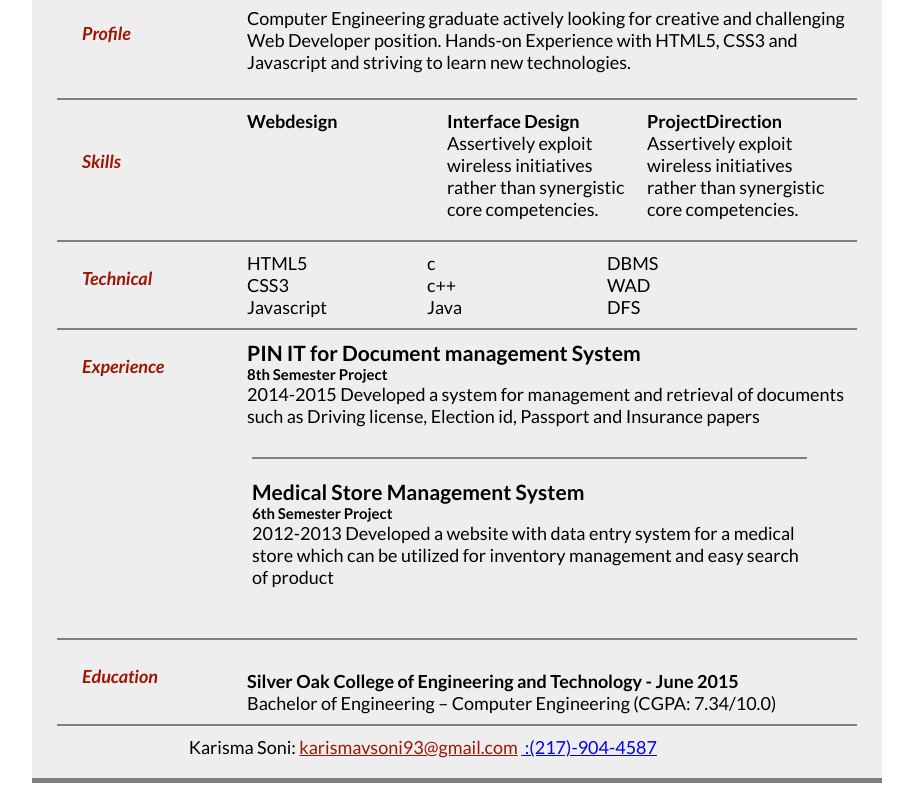
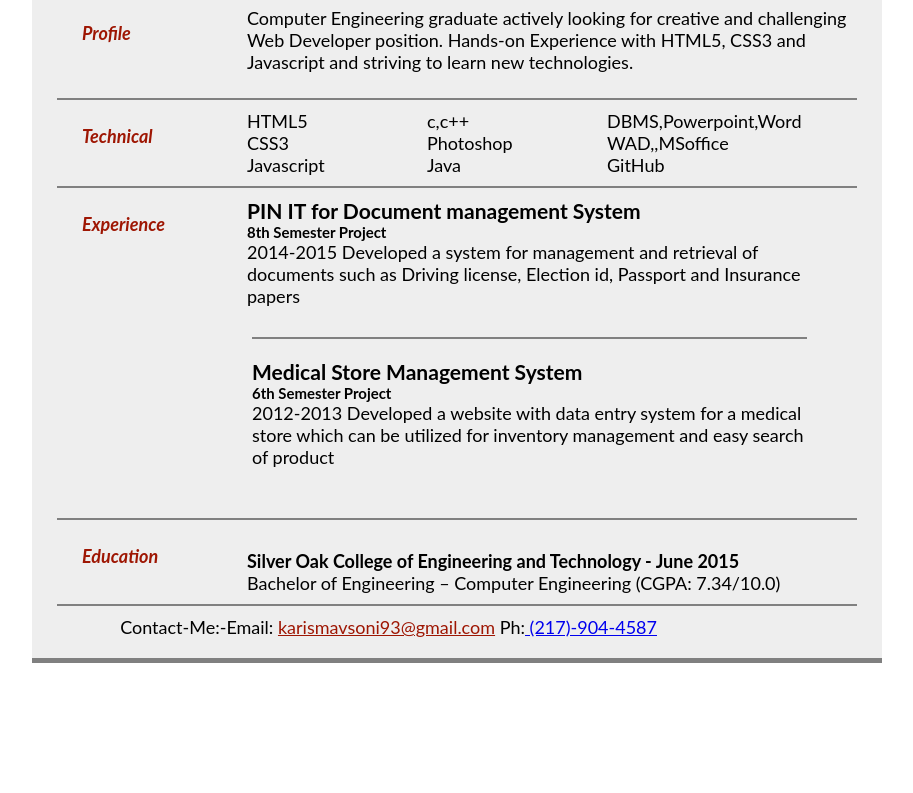
Before and after one commit to KarismaSoni/mywebsite, a plain HTML site: page index.html in a window 1280 px wide. Shown: the part 284-1077 px from the top of the page, without its empty margins (183-1096 px from the left). After the commit the page ends 957 px from the top, so only its background shows below. Drawn offline with Linux system fonts and the light colour scheme.

Commit message:
resume
some changes in skill title from my ga homework1

```diff
--- a/index.html
+++ b/index.html
@@ -2,9 +2,9 @@
 <html>
 <head>
 	<meta name="viewport" content="width=device-width, initial-scale=1.0"/>
-	<title>My Website!!</title>
+	<title>MyResume</title>
 	<link rel="stylesheet" type="text/css" href="main.css"/>
-	<link href='http://fonts.googleapis.com/css?family=Lato:400,400italic,700,700italic' rel='stylesheet' type='text/css'>
+	<link href='http://fonts.googleapis.com/css?family=Open+Sans:400,700,700italic,400italic' rel='stylesheet' type='text/css'>
 </head>
 <body>
 	<div class="container">
@@ -35,8 +35,8 @@
 			</div>
 			<div class="cf"></div>
 		</div>
-
-		<div class="skill">
+	<!-- actually i already put technical skills that's why i commented  on this skill-->
+		<!--<div class="skill">
 			<div class="block3-left">
 				<h4>Skills</h4>
 			</div>
@@ -66,7 +66,7 @@
 				</ul>
 			</div>
 			<div class="cf"></div>
-		</div>
+		</div>-->
 
 		<div class="technical">
 			<div class="block4-left">
@@ -86,10 +86,10 @@
 				</ul>
 				<ul>
 					<li>
-						c
+						c,c++
 					</li>
 					<li>
-						c++
+						Photoshop
 					</li>
 					<li>
 						Java
@@ -97,13 +97,13 @@
 				</ul>
 				<ul>
 					<li>
-						DBMS
+						DBMS,Powerpoint,Word
 					</li>
 					<li>
-						WAD
+						WAD,,MSoffice
 					</li>
 					<li>
-						DFS
+						GitHub
 					</li>
 				</ul>
 			</div>
@@ -143,8 +143,8 @@
 
 		<footer>
 			<div class="footer">
-				Karisma Soni: <a class="browncolor" href="mailto:karismavsoni93@gmail.com">karismavsoni93@gmail.com</a>
-				<a href="tel:(217)-904-4587">&nbsp;:(217)-904-4587</a>
+				Contact-Me:-Email: <a class="browncolor" href="mailto:karismavsoni93@gmail.com">karismavsoni93@gmail.com</a>
+				Ph:<a href="tel:(217)-904-4587">&nbsp;(217)-904-4587</a>
 			</div>
 			<div class="cf"></div>
 		</footer>
```
